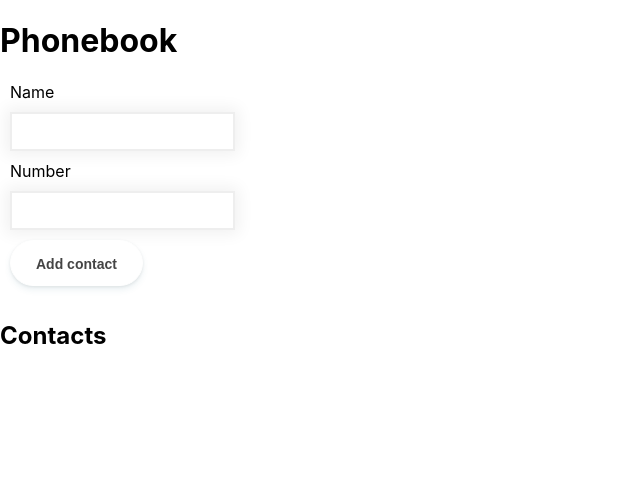
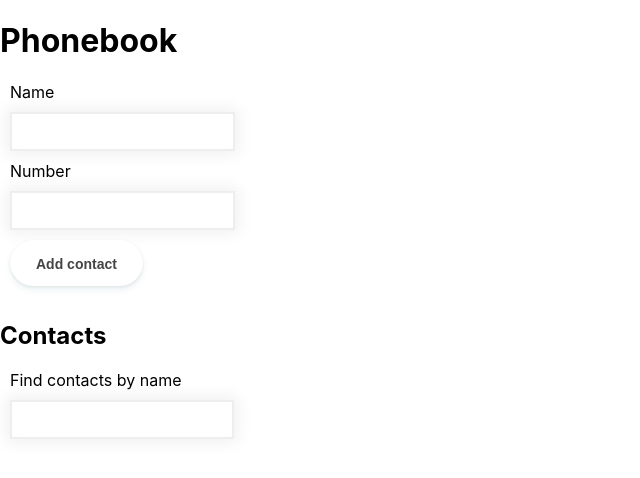
Before and after one commit to MishinaIra55/goit-react-hw-06-phonebook, a React (Create React App) app: page / in a window 1280 px wide. Shown: the top 478 px of the page, without its empty margins (0-640 px from the left). Built offline with nearby package versions, Linux system fonts and the light colour scheme.

Commit message:
удаляю контакты

```diff
--- a/src/components/App.jsx
+++ b/src/components/App.jsx
@@ -1,5 +1,6 @@
 import {ContactForm} from './ContactForm/ContactForm';
 import {ContactList} from './ContactList/ContatctList';
+import { Filter } from './ContactFilter/ContactFilter';
 
 
 export const App = () => {
@@ -8,6 +9,7 @@ export const App = () => {
       <h1>Phonebook</h1>
       <ContactForm/>
       <h2>Contacts</h2>
+      <Filter/>
       <ContactList />
     </>
   );
--- /dev/null
+++ b/src/components/ContactFilter/ContactFilter.js
@@ -0,0 +1,12 @@
+import styles from './ContactFilter.module.css';
+
+export const Filter = ( {value, onChange}) => (
+  <label className={styles.filter__label}>
+    Find contacts by name
+    <input
+      className={styles.filter__input}
+      type='text'
+      value={value}
+      onChange={onChange}/>
+  </label>
+)
--- /dev/null
+++ b/src/components/ContactFilter/ContactFilter.module.css
@@ -0,0 +1,16 @@
+.filter__input {
+  width: 200px;
+  padding: 10px;
+  margin: 10px 0 10px 0;
+
+  border: 2px solid #eee;
+  box-shadow:0 0 15px 4px rgba(0,0,0,0.06);
+
+  box-sizing: content-box;
+  display: block;
+}
+.filter__label {
+  display: flex;
+  flex-direction: column;
+  margin-left: 10px
+}
--- a/src/components/ContactItem/ContactItem.js
+++ b/src/components/ContactItem/ContactItem.js
@@ -1,9 +1,15 @@
-export const ContactItem = ( { contact: { name, number } } ) => {
+import { useDispatch } from 'react-redux';
+import { deleteContact } from '../../redux/contacts/contactsSlice';
+
+export const ContactItem = ( { contact: { id, name, number } } ) => {
+  const dispatch = useDispatch();
+
+  const handleDelete = () => dispatch(deleteContact(id))
   return (
     <li>
       <p>{name}</p>
       <p>{number}</p>
-      <button type='button'>Delete</button>
+      <button type='button' onClick={handleDelete}>Delete</button>
     </li>
   )
 }
--- a/src/redux/contacts/contactsSlice.js
+++ b/src/redux/contacts/contactsSlice.js
@@ -20,7 +20,9 @@ export const contactsSlice = createSlice({
       }
     },
     deleteContact (state,action) {
-      return state.filter(contact => contact.id !== action.payload)},
+      // console.log(action);
+     state.contacts =  state.contacts.filter(contact => contact.id !== action.payload)},
+
   },
 });
 
```
